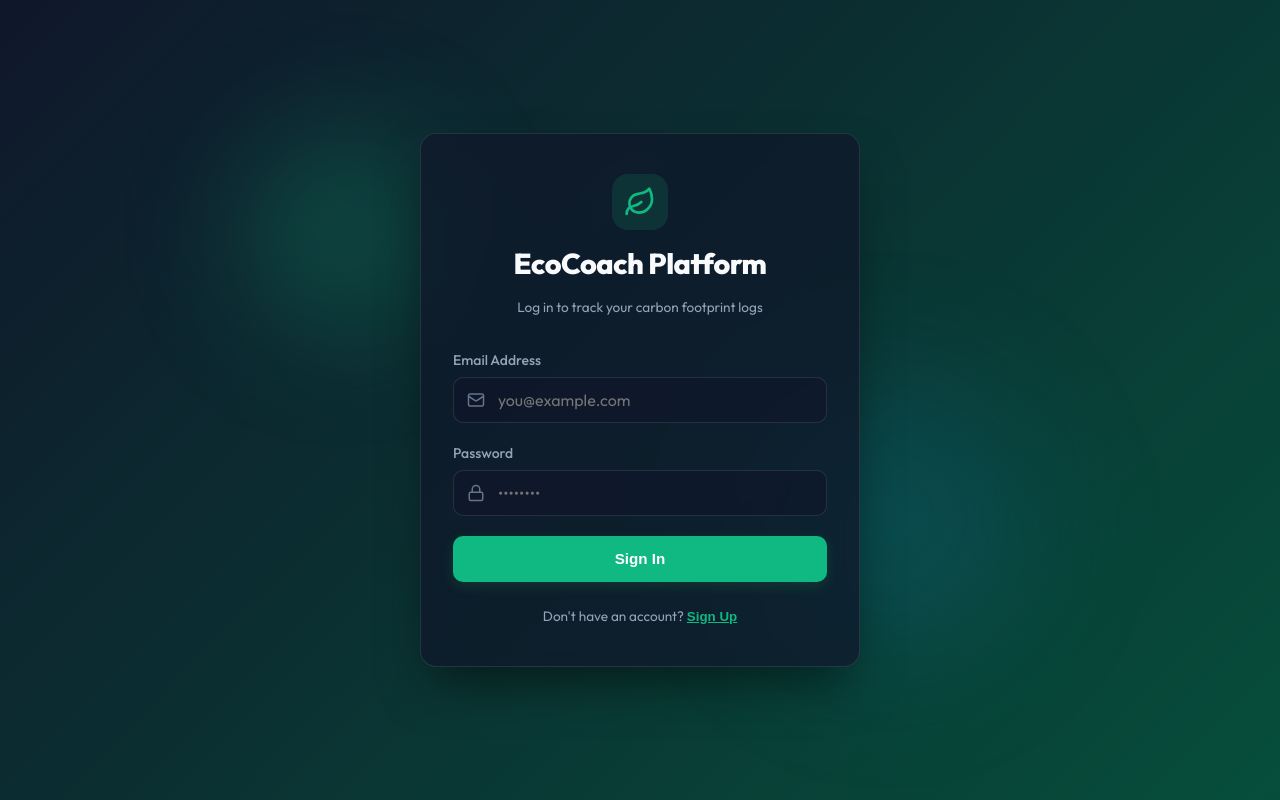
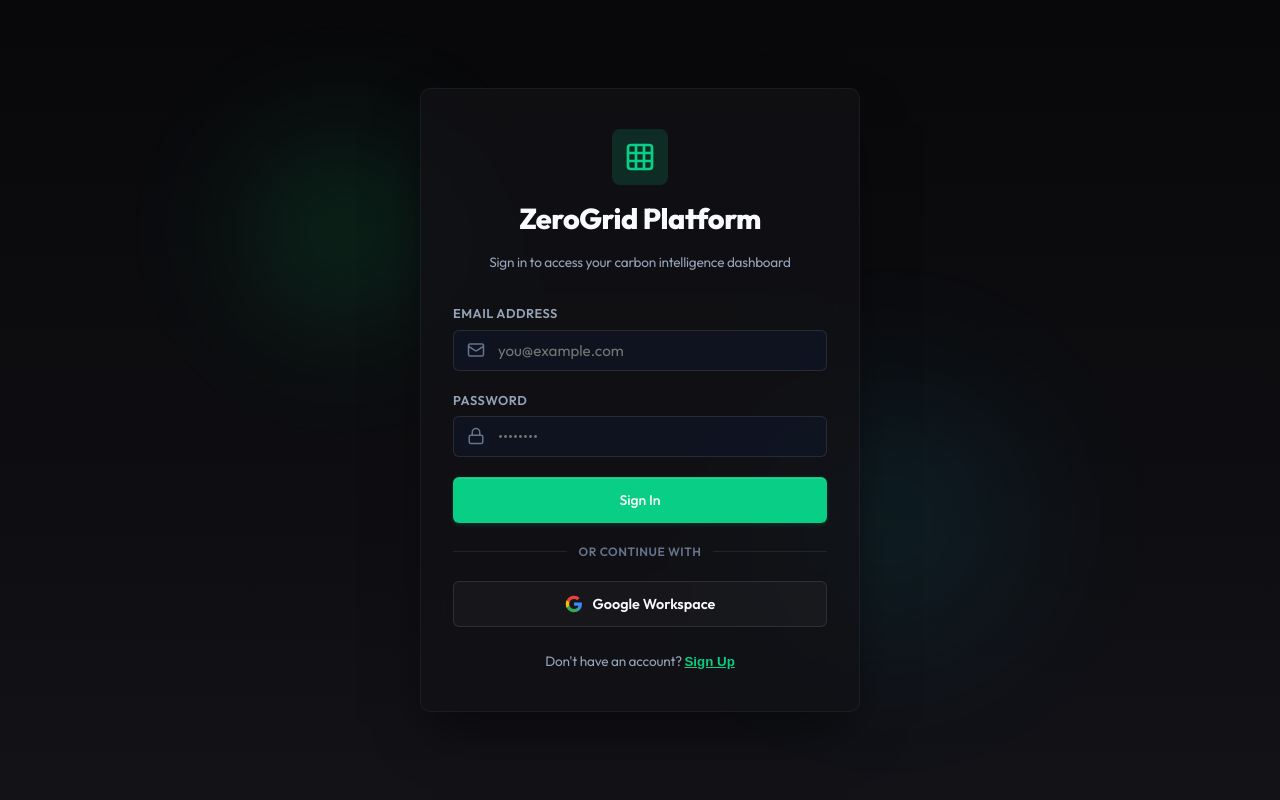
Before and after one commit to paladuguganeshnaidu/carbon-footprint-calculator, a React (Vite) app in the folder client/: page / in a window 1280 px wide. Built offline with nearby package versions, Linux system fonts and the light colour scheme; no server answers.

Commit message:
feat: rebrand platform to ZeroGrid, enable Google Sign-In, and add Render deployment configuration

```diff
--- a/client/index.html
+++ b/client/index.html
@@ -3,8 +3,8 @@
   <head>
     <meta charset="UTF-8" />
     <meta name="viewport" content="width=device-width, initial-scale=1.0" />
-    <title>EcoCoach - Carbon Footprint Tracker</title>
-    <meta name="description" content="Calculate, track, and offset your carbon footprint using interactive tools and gamified challenges." />
+    <title>ZeroGrid - Carbon Intelligence Engine</title>
+    <meta name="description" content="Advanced carbon intelligence engine to track emissions, manage grid challenges, and purchase verified offsets." />
     <!-- Preconnect for Google Fonts -->
     <link rel="preconnect" href="https://fonts.googleapis.com">
     <link rel="preconnect" href="https://fonts.gstatic.com" crossorigin>
--- a/client/src/index.css
+++ b/client/src/index.css
@@ -1,51 +1,55 @@
-/* CSS Reset and Modern Variables */
+/* ZeroGrid Brand CSS & Modern Variables */
 :root {
   --font-sans: 'Outfit', -apple-system, BlinkMacSystemFont, 'Segoe UI', Roboto, Oxygen, Ubuntu, Cantarell, sans-serif;
+  --font-mono: 'JetBrains Mono', 'Fira Code', 'Courier New', monospace;
 
-  /* Color Palette - Eco Emerald theme */
-  --primary-hue: 142;
-  --primary-sat: 76%;
-  --primary-light: 45%;
+  /* Color Palette - ZeroGrid Mint & Technical Accent */
+  --primary-hue: 158;
+  --primary-sat: 92%;
+  --primary-light: 42%;
   --primary: hsl(var(--primary-hue), var(--primary-sat), var(--primary-light));
-  --primary-hover: hsl(var(--primary-hue), var(--primary-sat), 38%);
+  --primary-hover: hsl(var(--primary-hue), var(--primary-sat), 35%);
   --primary-glow: hsla(var(--primary-hue), var(--primary-sat), var(--primary-light), 0.15);
+  --primary-glow-strong: hsla(var(--primary-hue), var(--primary-sat), var(--primary-light), 0.3);
 
-  --secondary: #0ea5e9;
-  --accent: #f59e0b;
-  --danger: #ef4444;
-  --success: #10b981;
+  --secondary: #00d2ff;     /* High-tech cyan */
+  --accent: #ffb300;        /* Technical gold */
+  --danger: #ff4757;        /* Warning coral-red */
+  --success: #00e676;       /* Crisp mint-green */
 
-  /* Theme variables (Light Mode default) */
-  --bg-app: #f4f6f8;
-  --bg-card: rgba(255, 255, 255, 0.8);
+  /* Light Theme Variables (Clean Developer Dashboard) */
+  --bg-app: #f8fafc;
+  --bg-card: rgba(255, 255, 255, 0.75);
   --bg-card-hover: rgba(255, 255, 255, 0.95);
-  --border-color: rgba(0, 0, 0, 0.08);
-  --text-main: #1e293b;
+  --border-color: rgba(15, 23, 42, 0.06);
+  --text-main: #0f172a;
   --text-muted: #64748b;
-  --shadow-sm: 0 2px 8px rgba(0, 0, 0, 0.04);
-  --shadow-md: 0 8px 30px rgba(0, 0, 0, 0.06);
-  --glass-blur: blur(12px);
+  --shadow-sm: 0 1px 3px rgba(0, 0, 0, 0.05);
+  --shadow-md: 0 10px 30px -10px rgba(0, 0, 0, 0.04), 0 1px 3px rgba(0, 0, 0, 0.02);
+  --glass-blur: blur(20px);
 }
 
 [data-theme="dark"] {
-  /* Dark Mode Variables */
-  --bg-app: #0f172a;
-  --bg-card: rgba(30, 41, 59, 0.7);
-  --bg-card-hover: rgba(30, 41, 59, 0.85);
-  --border-color: rgba(255, 255, 255, 0.08);
+  /* Dark Theme Variables (Obsidian First Layout) */
+  --bg-app: #08080a;
+  --bg-card: rgba(18, 18, 22, 0.55);
+  --bg-card-hover: rgba(24, 24, 30, 0.75);
+  --border-color: rgba(255, 255, 255, 0.06);
   --text-main: #f8fafc;
   --text-muted: #94a3b8;
-  --shadow-sm: 0 2px 8px rgba(0, 0, 0, 0.2);
-  --shadow-md: 0 8px 30px rgba(0, 0, 0, 0.4);
-  --primary-light: 50%;
-  --primary-glow: hsla(var(--primary-hue), var(--primary-sat), var(--primary-light), 0.25);
+  --shadow-sm: 0 2px 8px rgba(0, 0, 0, 0.4);
+  --shadow-md: 0 20px 50px -12px rgba(0, 0, 0, 0.5), 0 1px 4px rgba(255, 255, 255, 0.01);
+  --primary-light: 48%;
+  --primary-glow: hsla(var(--primary-hue), var(--primary-sat), var(--primary-light), 0.2);
+  --primary-glow-strong: hsla(var(--primary-hue), var(--primary-sat), var(--primary-light), 0.4);
 }
 
 * {
   box-sizing: border-box;
   margin: 0;
   padding: 0;
-  transition: background-color 0.25s ease, border-color 0.25s ease;
+  transition: background-color 0.2s cubic-bezier(0.4, 0, 0.2, 1),
+              border-color 0.2s cubic-bezier(0.4, 0, 0.2, 1);
 }
 
 body {
@@ -56,55 +60,65 @@ body {
   -webkit-font-smoothing: antialiased;
   min-height: 100vh;
   overflow-x: hidden;
+  letter-spacing: -0.2px;
 }
 
 /* Accessibility Focus States */
 *:focus-visible {
-  outline: 3px solid var(--primary);
+  outline: 2px solid var(--primary);
   outline-offset: 2px;
 }
 
-/* Glassmorphism Styles */
+/* Premium Card (Glassmorphism & Crisp borders) */
 .card-glass {
   background: var(--bg-card);
   backdrop-filter: var(--glass-blur);
   -webkit-backdrop-filter: var(--glass-blur);
   border: 1px solid var(--border-color);
-  border-radius: 16px;
+  border-radius: 10px;
   padding: 24px;
   box-shadow: var(--shadow-md);
-  transition: transform 0.2s cubic-bezier(0.4, 0, 0.2, 1), box-shadow 0.2s ease, background 0.2s ease;
+  transition: transform 0.2s cubic-bezier(0.16, 1, 0.3, 1),
+              box-shadow 0.2s cubic-bezier(0.16, 1, 0.3, 1),
+              border-color 0.2s ease,
+              background 0.2s ease;
+  position: relative;
+  overflow: hidden;
 }
 
 .card-glass:hover {
   background: var(--bg-card-hover);
-  box-shadow: 0 12px 40px rgba(0, 0, 0, 0.12);
+  box-shadow: var(--shadow-md), 0 0 0 1px var(--primary-glow-strong);
+  border-color: hsla(var(--primary-hue), var(--primary-sat), var(--primary-light), 0.3);
   transform: translateY(-2px);
 }
 
-/* Buttons */
+/* Buttons (Linear/Stripe style) */
 .btn {
   display: inline-flex;
   align-items: center;
   justify-content: center;
   gap: 8px;
-  padding: 10px 20px;
-  border-radius: 10px;
-  font-size: 0.95rem;
-  font-weight: 600;
+  padding: 8px 16px;
+  border-radius: 6px;
+  font-size: 0.875rem;
+  font-weight: 500;
   cursor: pointer;
-  border: none;
-  transition: all 0.2s ease;
+  border: 1px solid transparent;
+  transition: all 0.2s cubic-bezier(0.16, 1, 0.3, 1);
+  font-family: var(--font-sans);
 }
 
 .btn-primary {
   background-color: var(--primary);
   color: #fff;
-  box-shadow: 0 4px 14px var(--primary-glow);
+  border-color: hsla(var(--primary-hue), var(--primary-sat), var(--primary-light), 0.5);
+  box-shadow: 0 2px 4px var(--primary-glow), inset 0 1px 0 rgba(255,255,255,0.1);
 }
 
 .btn-primary:hover {
   background-color: var(--primary-hover);
+  box-shadow: 0 4px 12px var(--primary-glow-strong), inset 0 1px 0 rgba(255,255,255,0.1);
   transform: translateY(-1px);
 }
 
@@ -113,46 +127,52 @@ body {
 }
 
 .btn-secondary {
-  background: transparent;
+  background: var(--bg-card);
   color: var(--text-main);
   border: 1px solid var(--border-color);
+  box-shadow: var(--shadow-sm);
 }
 
 .btn-secondary:hover {
-  background: rgba(0, 0, 0, 0.04);
+  background: var(--bg-card-hover);
+  border-color: var(--text-muted);
+  transform: translateY(-1px);
 }
 
-[data-theme="dark"] .btn-secondary:hover {
-  background: rgba(255, 255, 255, 0.04);
+.btn-secondary:active {
+  transform: translateY(0);
 }
 
 /* Form Elements */
 .form-group {
   margin-bottom: 20px;
+  display: flex;
+  flex-direction: column;
+  gap: 6px;
 }
 
 .form-label {
-  display: block;
-  font-size: 0.875rem;
-  font-weight: 500;
-  margin-bottom: 6px;
+  font-size: 0.8rem;
+  font-weight: 600;
   color: var(--text-muted);
+  text-transform: uppercase;
+  letter-spacing: 0.5px;
 }
 
 .form-input, .form-select {
   width: 100%;
-  padding: 12px 16px;
+  padding: 10px 14px;
   font-family: inherit;
-  font-size: 1rem;
-  background-color: rgba(255, 255, 255, 0.05);
+  font-size: 0.95rem;
+  background-color: rgba(255, 255, 255, 0.02);
   border: 1px solid var(--border-color);
-  border-radius: 10px;
+  border-radius: 6px;
   color: var(--text-main);
-  transition: border-color 0.2s ease, box-shadow 0.2s ease;
+  transition: border-color 0.15s ease, box-shadow 0.15s ease;
 }
 
 [data-theme="light"] .form-input, [data-theme="light"] .form-select {
-  background-color: rgba(255, 255, 255, 0.8);
+  background-color: rgba(255, 255, 255, 0.9);
 }
 
 .form-input:focus, .form-select:focus {
@@ -163,18 +183,18 @@ body {
 
 /* Animations */
 @keyframes fadeIn {
-  from { opacity: 0; transform: translateY(10px); }
+  from { opacity: 0; transform: translateY(8px); }
   to { opacity: 1; transform: translateY(0); }
 }
 
 .animate-fade-in {
-  animation: fadeIn 0.4s cubic-bezier(0.16, 1, 0.3, 1) forwards;
+  animation: fadeIn 0.35s cubic-bezier(0.16, 1, 0.3, 1) forwards;
 }
 
 /* Custom Scrollbar */
 ::-webkit-scrollbar {
-  width: 8px;
-  height: 8px;
+  width: 6px;
+  height: 6px;
 }
 
 ::-webkit-scrollbar-track {
@@ -183,7 +203,7 @@ body {
 
 ::-webkit-scrollbar-thumb {
   background: var(--border-color);
-  border-radius: 4px;
+  border-radius: 3px;
 }
 
 ::-webkit-scrollbar-thumb:hover {
@@ -193,24 +213,24 @@ body {
 /* Layout Utilities */
 .app-container {
   display: grid;
-  grid-template-columns: 260px 1fr;
+  grid-template-columns: 240px 1fr;
   min-height: 100vh;
 }
 
 .app-main {
   padding: 40px;
-  max-width: 1400px;
+  max-width: 1300px;
   width: 100%;
   margin: 0 auto;
 }
 
-/* Sidebar/Navbar desktop styles */
+/* Sidebar/Navbar Styles */
 .navbar {
   display: flex;
   flex-direction: column;
   justify-content: space-between;
   height: 100vh;
-  padding: 24px 16px;
+  padding: 32px 20px;
   background: var(--bg-card);
   backdrop-filter: var(--glass-blur);
   -webkit-backdrop-filter: var(--glass-blur);
@@ -224,14 +244,15 @@ body {
   list-style: none;
   display: flex;
   flex-direction: column;
-  gap: 8px;
+  gap: 6px;
 }
 
 .nav-logo {
   display: flex;
   align-items: center;
-  gap: 12px;
+  gap: 10px;
   padding-left: 8px;
+  margin-bottom: 8px;
 }
 
 .nav-controls {
@@ -240,7 +261,7 @@ body {
   gap: 16px;
 }
 
-/* Mobile responsive styles */
+/* Mobile Responsive Styles */
 @media (max-width: 768px) {
   .app-container {
     grid-template-columns: 1fr;
@@ -248,7 +269,7 @@ body {
   }
 
   .app-main {
-    padding: 20px;
+    padding: 24px 16px;
   }
 
   .navbar {
@@ -286,7 +307,7 @@ body {
   }
 
   .nav-link-label {
-    display: none; /* Hide text label on very small screens, show icons only */
+    display: none; /* Hide text label on mobile, icons only */
   }
 
   .nav-controls {
--- a/client/src/pages/Login.tsx
+++ b/client/src/pages/Login.tsx
@@ -1,10 +1,10 @@
 import React, { useState } from 'react';
 import { useAuth } from '../context/AuthContext.tsx';
-import { Leaf, Mail, Lock, User as UserIcon, AlertCircle } from 'lucide-react';
+import { Grid, Mail, Lock, User as UserIcon, AlertCircle } from 'lucide-react';
 import { formatAuthError } from '../utils/authErrors.ts';
 
 export default function Login() {
-  const { login, signup, isDevMode } = useAuth();
+  const { login, signup, loginWithGoogle, isDevMode } = useAuth();
   const [isSignUp, setIsSignUp] = useState(false);
   const [email, setEmail] = useState('');
   const [password, setPassword] = useState('');
@@ -40,6 +40,19 @@ export default function Login() {
     }
   };
 
+  const handleGoogleSignIn = async () => {
+    try {
+      setError('');
+      setLoading(true);
+      await loginWithGoogle();
+    } catch (err: any) {
+      console.error(err);
+      setError(formatAuthError(err));
+    } finally {
+      setLoading(false);
+    }
+  };
+
   const handleDevBypass = async () => {
     try {
       setError('');
@@ -59,7 +72,7 @@ export default function Login() {
       justifyContent: 'center',
       minHeight: '100vh',
       width: '100vw',
-      background: 'linear-gradient(135deg, #0f172a 0%, #064e3b 100%)',
+      background: 'linear-gradient(180deg, #08080a 0%, #121217 100%)',
       padding: '20px',
       position: 'fixed',
       top: 0,
@@ -71,7 +84,7 @@ export default function Login() {
         position: 'absolute',
         width: '300px',
         height: '300px',
-        background: 'radial-gradient(circle, rgba(16,185,129,0.3) 0%, rgba(0,0,0,0) 70%)',
+        background: 'radial-gradient(circle, rgba(0,226,118,0.15) 0%, rgba(0,0,0,0) 70%)',
         top: '10%',
         left: '15%',
         filter: 'blur(50px)',
@@ -81,7 +94,7 @@ export default function Login() {
         position: 'absolute',
         width: '400px',
         height: '400px',
-        background: 'radial-gradient(circle, rgba(14,165,233,0.2) 0%, rgba(0,0,0,0) 70%)',
+        background: 'radial-gradient(circle, rgba(0,210,255,0.1) 0%, rgba(0,0,0,0) 70%)',
         bottom: '10%',
         right: '15%',
         filter: 'blur(60px)',
@@ -94,27 +107,27 @@ export default function Login() {
         padding: '40px 32px',
         zIndex: 10,
         boxShadow: '0 25px 50px -12px rgba(0, 0, 0, 0.5)',
-        border: '1px solid rgba(255, 255, 255, 0.1)',
-        background: 'rgba(15, 23, 42, 0.75)'
+        border: '1px solid rgba(255, 255, 255, 0.05)',
+        background: 'rgba(18, 18, 22, 0.75)'
       }}>
         {/* Branding header */}
         <div style={{ display: 'flex', flexDirection: 'column', alignItems: 'center', gap: '12px', marginBottom: '32px' }}>
           <div style={{
-            background: 'rgba(16, 185, 129, 0.15)',
-            color: '#10b981',
+            background: 'var(--primary-glow)',
+            color: 'var(--primary)',
             padding: '12px',
-            borderRadius: '16px',
+            borderRadius: '8px',
             display: 'flex',
             alignItems: 'center',
             justifyContent: 'center'
           }}>
-            <Leaf size={32} />
+            <Grid size={32} />
           </div>
           <h1 style={{ fontSize: '1.8rem', fontWeight: 800, color: '#f8fafc', letterSpacing: '-0.5px' }}>
-            EcoCoach Platform
+            ZeroGrid Platform
           </h1>
           <p style={{ fontSize: '0.85rem', color: '#94a3b8', textAlign: 'center' }}>
-            {isSignUp ? 'Create your account to start tracking emissions' : 'Log in to track your carbon footprint logs'}
+            {isSignUp ? 'Create your account to access carbon intelligence' : 'Sign in to access your carbon intelligence dashboard'}
           </p>
         </div>
 
@@ -192,11 +205,47 @@ export default function Login() {
             type="submit"
             disabled={loading}
             className="btn btn-primary"
-            style={{ width: '100%', height: '46px', background: '#10b981', color: '#fff' }}
+            style={{ width: '100%', height: '46px', color: '#fff' }}
           >
-            {loading ? 'Authenticating...' : isSignUp ? 'Create Eco Account' : 'Sign In'}
+            {loading ? 'Authenticating...' : isSignUp ? 'Create Account' : 'Sign In'}
           </button>
         </form>
+
+        {/* OR Divider */}
+        <div style={{ display: 'flex', alignItems: 'center', gap: '12px', margin: '20px 0' }}>
+          <div style={{ flex: 1, height: '1px', background: 'rgba(255,255,255,0.08)' }}></div>
+          <span style={{ fontSize: '0.75rem', color: '#64748b', fontWeight: 600, textTransform: 'uppercase', letterSpacing: '0.5px' }}>Or continue with</span>
+          <div style={{ flex: 1, height: '1px', background: 'rgba(255,255,255,0.08)' }}></div>
+        </div>
+
+        {/* Google Sign-in Button */}
+        <button
+          type="button"
+          onClick={handleGoogleSignIn}
+          disabled={loading}
+          className="btn btn-secondary"
+          style={{
+            width: '100%',
+            height: '46px',
+            borderColor: 'rgba(255,255,255,0.1)',
+            color: '#f8fafc',
+            background: 'rgba(255,255,255,0.03)',
+            display: 'flex',
+            alignItems: 'center',
+            justifyContent: 'center',
+            gap: '10px',
+            fontWeight: 600,
+            fontSize: '0.9rem'
+          }}
+        >
+          <svg width="18" height="18" viewBox="0 0 24 24" fill="none" xmlns="http://www.w3.org/2000/svg">
+            <path d="M22.56 12.25c0-.78-.07-1.53-.2-2.25H12v4.26h5.92c-.26 1.37-1.04 2.53-2.21 3.31v2.77h3.57c2.08-1.92 3.28-4.74 3.28-8.09z" fill="#4285F4"/>
+            <path d="M12 23c2.97 0 5.46-.98 7.28-2.66l-3.57-2.77c-.98.66-2.23 1.06-3.71 1.06-2.86 0-5.29-1.93-6.16-4.53H2.18v2.84C3.99 20.53 7.7 23 12 23z" fill="#34A853"/>
+            <path d="M5.84 14.09c-.22-.66-.35-1.36-.35-2.09s.13-1.43.35-2.09V7.06H2.18C1.43 8.55 1 10.22 1 12s.43 3.45 1.18 4.94l2.85-2.22.81-.63z" fill="#FBBC05"/>
+            <path d="M12 5.38c1.62 0 3.06.56 4.21 1.64l3.15-3.15C17.45 2.09 14.97 1 12 1 7.7 1 3.99 3.47 2.18 7.06l3.66 2.84c.87-2.6 3.3-4.52 6.16-4.52z" fill="#EA4335"/>
+          </svg>
+          <span>Google Workspace</span>
+        </button>
 
         {/* Toggle Mode */}
         <div style={{ marginTop: '24px', textAlign: 'center', fontSize: '0.85rem' }}>
@@ -211,7 +260,7 @@ export default function Login() {
             style={{
               background: 'none',
               border: 'none',
-              color: '#10b981',
+              color: 'var(--primary)',
               fontWeight: 600,
               cursor: 'pointer',
               textDecoration: 'underline'
--- a/client/src/pages/VerifyEmail.tsx
+++ b/client/src/pages/VerifyEmail.tsx
@@ -140,7 +140,7 @@ export default function VerifyEmail() {
             </p>
             <div style={{ display: 'grid', gridTemplateColumns: 'repeat(3, 1fr)', gap: '8px' }}>
               <a
-                href="https://mail.google.com/mail/u/0/#search/carbon+footprint"
+                href="https://mail.google.com/mail/u/0/#search/ZeroGrid"
                 target="_blank"
                 rel="noopener noreferrer"
                 className="btn-secondary"
```
Also changed, not shown: client/src/components/Navbar.tsx (+6 -6 lines), client/src/context/AuthContext.tsx (+20 -1 lines), client/src/pages/Calculator.tsx (+5 -4 lines), client/src/pages/Dashboard.tsx (+17 -17 lines), client/src/pages/Gamification.tsx (+8 -8 lines), client/src/pages/OffsetMarketplace.tsx (+5 -5 lines), 2 other files (tests, documents, lock files or other folders).
